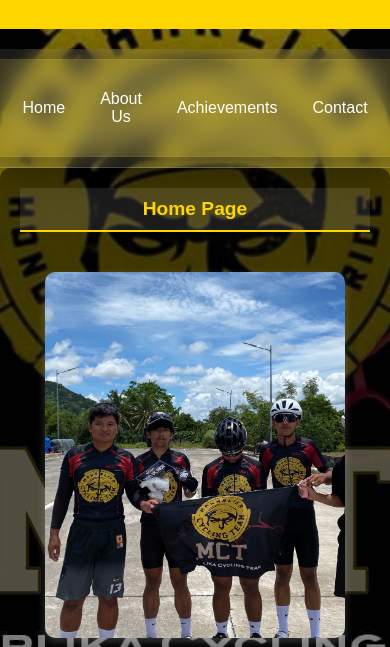
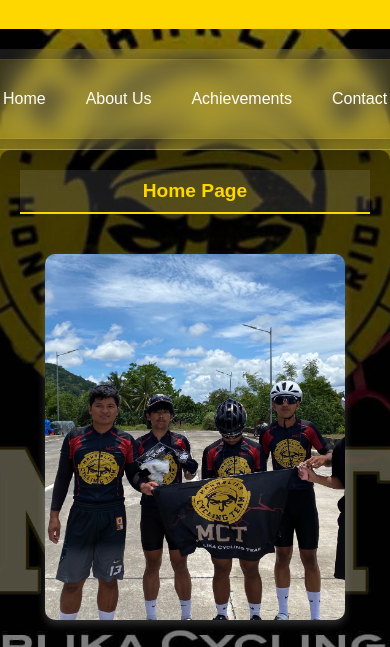
Before and after one commit to SenpaiiJustine69/SenpaiiJustine.github.io, a plain HTML site: page index.html in a window 390 px wide. Shown: the part 108-755 px from the top of the page. Drawn offline with nearby package versions, Linux system fonts and the light colour scheme.

Commit message:
Update style.css

```diff
--- a/style.css
+++ b/style.css
@@ -314,7 +314,10 @@ a {
     padding: 10px 20px;
     z-index: 2;
     position: relative;
-    box-sizing: border-box; /* Ensures padding doesn't affect the overall width */
+    box-sizing: border-box;
+    overflow-x: auto;
+    -webkit-overflow-scrolling: touch;
+    }
 }
 
 nav ul {
@@ -322,7 +325,7 @@ nav ul {
     padding: 10px 0;  /* Move vertical spacing here */
     margin: 0;  /* Remove margins */
     display: flex;
-    gap: 5px;
+    gap: 10px;
     align-items: center;
     justify-content: center;
     width: fit-content; /* Adjusts the width to fit content */
@@ -332,20 +335,17 @@ nav ul {
 
 nav ul li {
     margin: 0; /* Flexbox will handle spacing */
+    flex-shrink: 0;
 }
 
 nav a {
     color: #fff;
     text-decoration: none;
     padding: 10px 15px;
-    border-radius: 8px;
-    transition: background-color 0.3s;
+    border-radius: 4px;
+    transition: background-color 0.3s ease;
 }
 
 nav a:hover {
     background-color: rgba(255, 255, 255, 0.1);
 }
-
-
-
-}
```
